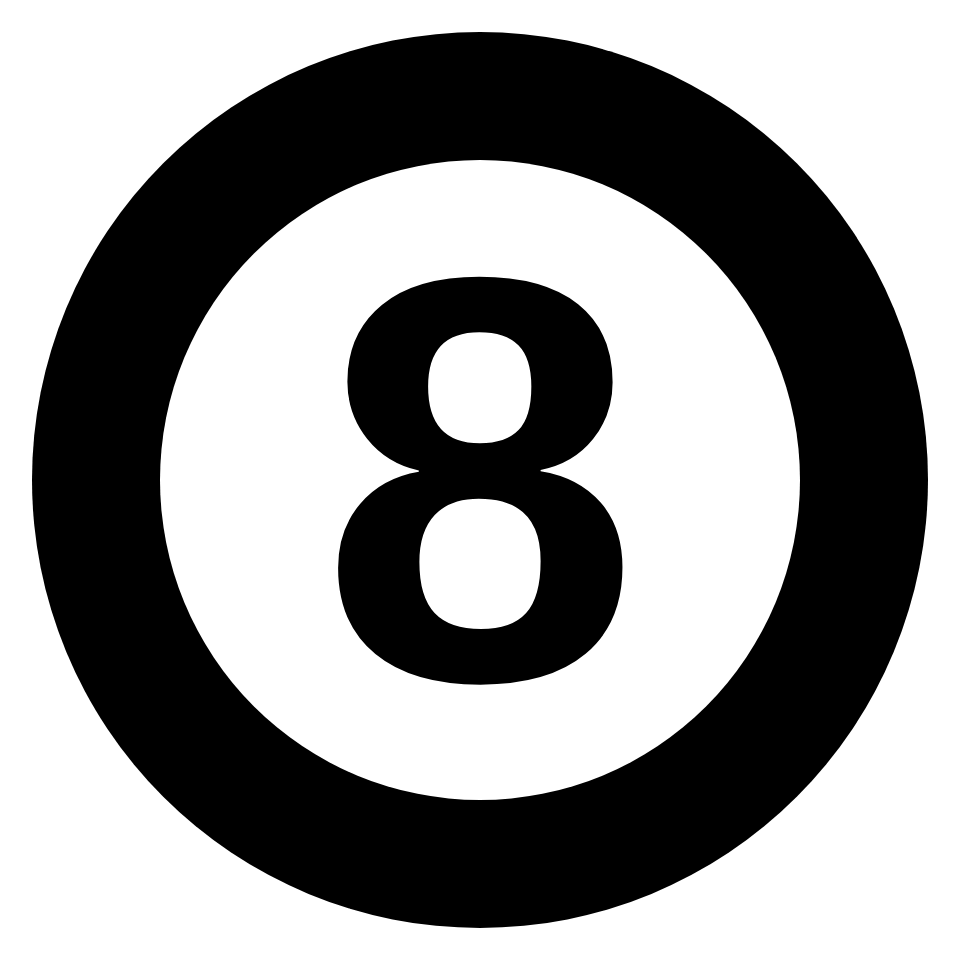
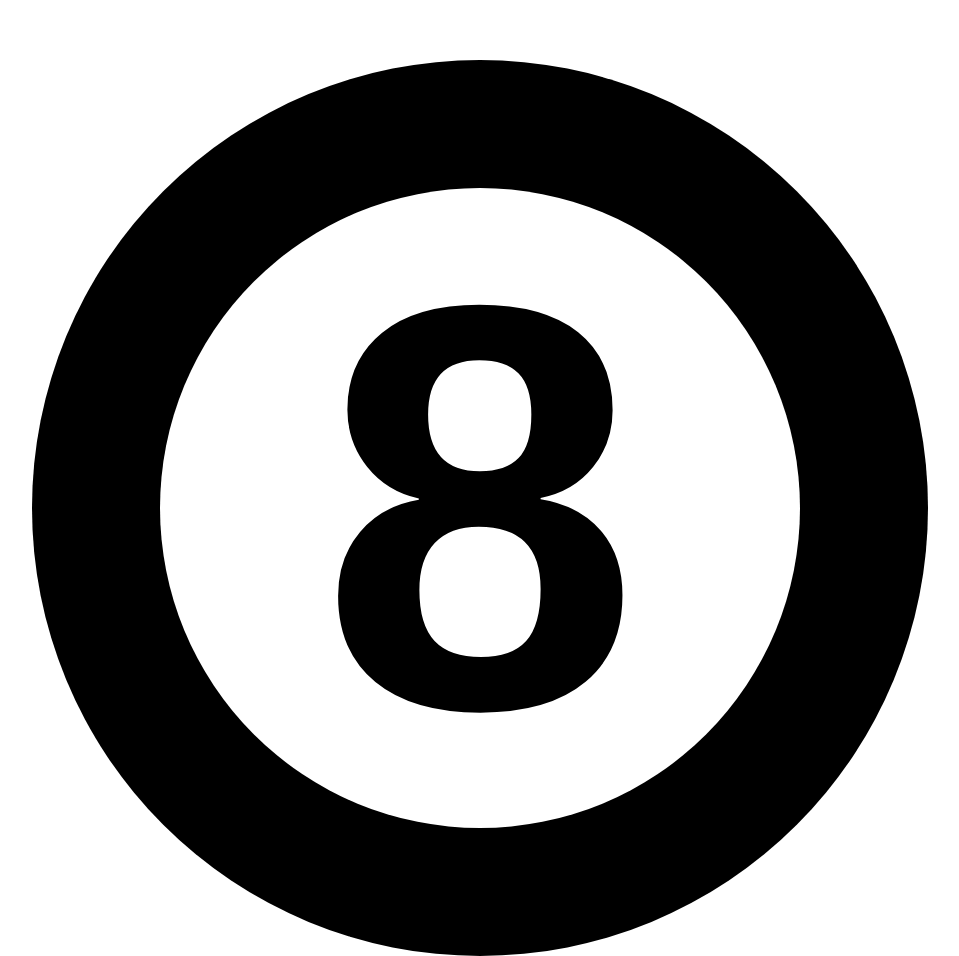
Before and after one commit to KrillNCrabs/KrilliNCrabs.github.io, a plain HTML site: page index.html in a window 1280 px wide. Shown: the whole page, without its empty margins (160-1119 px from the left). Drawn offline with Linux system fonts and the light colour scheme.

Commit message:
Update index.html

```diff
--- a/index.html
+++ b/index.html
@@ -49,7 +49,7 @@
     }
     .pd{
       width:100vw;
-      height:2.5vw;
+      height:7.5vh;
     }
 
   </style>
```
